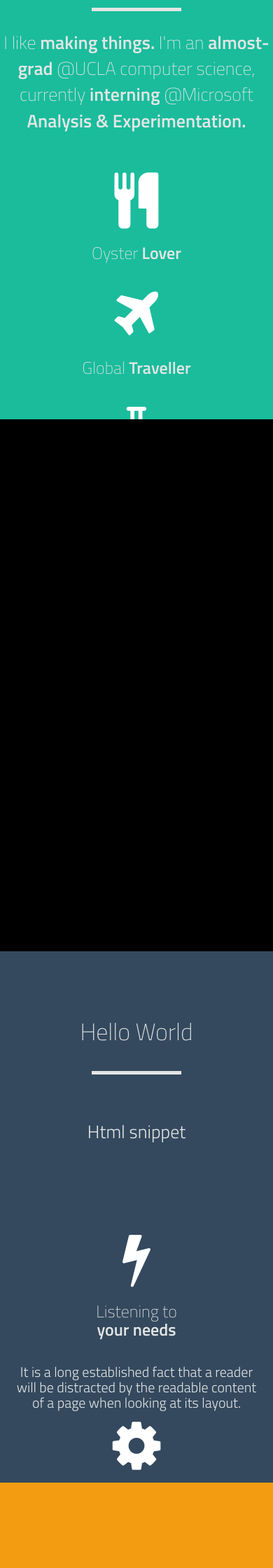
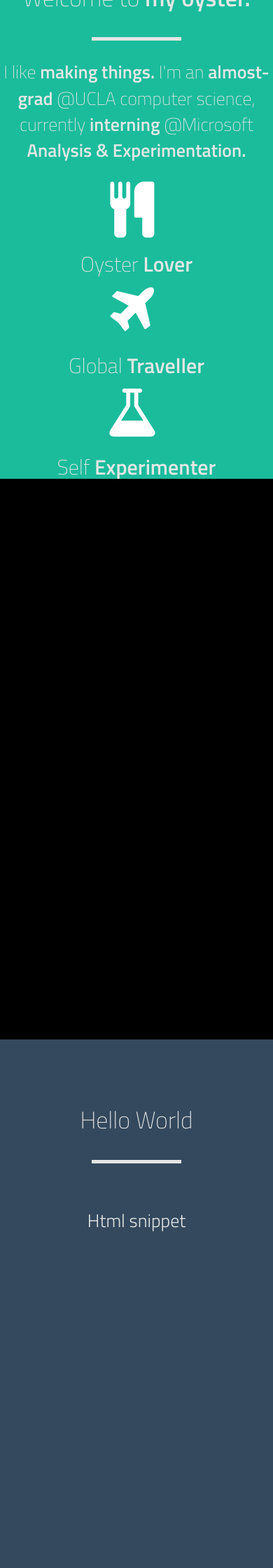
Before and after one commit to mfaywu/mfaywu, a Django app: page / in a window 390 px wide. Shown: the part 920-3160 px from the top of the page at 70% size. Run offline with Django 3.2, Linux system fonts and the light colour scheme; some libraries are stand-ins or nearby versions.

Commit message:
Some simple UI Changes

```diff
--- a/home/templates/home/header.html
+++ b/home/templates/home/header.html
@@ -53,7 +53,7 @@
 
 
 	<!-- === MAIN Background === -->
-	<div style="height: 90%" class="slide story" id="slide-1" data-slide="1" >
+	<div style="height: 95%" class="slide story" id="slide-1" data-slide="1" >
 		<div class="container-fluid">
 			<div id="home-row-1" class="row clearfix">
 				<div class="col-12">
@@ -72,7 +72,7 @@
 	</div><!-- /slide1 -->
 
 	<!-- === Slide 2 === -->
-	<div style="height: 90%" class="slide story" id="slide-2" data-slide="2">
+	<div style="height: 95%" class="slide story" id="slide-2" data-slide="2">
 		<div class="container">
 			<div class="row title-row">
 				<div class="col-12 font-thin">Welcome to <span class="font-semibold">my oyster.</span> </div>
@@ -83,7 +83,7 @@
 			<div class="row subtitle-row">
 				<div class="col-12 font-thin">I like <span class="font-semibold">making things.</span> I'm an <span class="font-semibold">almost-grad</span> @UCLA computer science, currently <span class="font-semibold">interning</span> @Microsoft <span class="font-semibold">Analysis & Experimentation.</span></div>
 			</div><!-- /row -->
-			<div class="row content-row">
+
 				<div class="col-12 col-lg-3 col-sm-6">
 					<p><i class="icon icon-food"></i></p>
 					<h2 class="font-thin">Oyster <span class="font-semibold">Lover</span></h2>
@@ -104,19 +104,19 @@
 					<h2 class="font-thin">Book <span class="font-semibold">Enthusiast</span></h2>
 					<!--<h4 class="font-thin">Lorem Ipsum is simply dummy text of the printing and typesetting industry.</h4>-->
 				</div><!-- /col12 -->
-			</div><!-- /row -->
+
 		</div><!-- /container -->
 	</div><!-- /slide2 -->
 
 	<!-- === SLide 3 - Portfolio -->
-	<div style="height: 90%" class="slide story" id="slide-3" data-slide="3">
+	<div style="height: 95%" class="slide story" id="slide-3" data-slide="3">
 		<div class="row">
 			<div class="col-12 col-sm-6 col-lg-2"><a data-fancybox-group="portfolio" class="fancybox" href=""><img class="thumb" src="" alt=""></a></div>
 		</div><!-- /row -->
 	</div><!-- /slide3 -->
 
 	<!-- === Slide 4 - Process === -->
-	<div style="height: 90%" class="slide story" id="slide-4" data-slide="4">
+	<div style="height: 95%" class="slide story" id="slide-4" data-slide="4">
 		<div class="container">
 			<div class="row title-row">
 				<div class="col-12 font-thin">{% block title %} {% endblock %}</div>
@@ -133,33 +133,7 @@
 				<div class="col-sm-1 hidden-sm">&nbsp;</div>
 			</div><!-- /row -->
 			<div class="row content-row">
-				<div class="col-sm-1 hidden-sm">&nbsp;</div>
-				<div class="col-12 col-sm-2">
-					<p><i class="icon icon-bolt"></i></p>
-					<h2 class="font-thin">Listening to<br><span class="font-semibold" >your needs</span></h2>
-					<h4 class="font-thin">It is a long established fact that a reader will be distracted by the readable content of a page when looking at its layout.</h4>
-				</div><!-- /col12 -->
-				<div class="col-12 col-sm-2">
-					<p><i class="icon icon-cog"></i></p>
-					<h2 class="font-thin">Project<br><span class="font-semibold">discovery</span></h2>
-					<h4 class="font-thin">It is a long established fact that a reader will be distracted by the readable content of a page when looking at its layout.</h4>
-				</div><!-- /col12 -->
-				<div class="col-12 col-sm-2">
-					<p><i class="icon icon-cloud"></i></p>
-					<h2 class="font-thin">Storming<br><span class="font-semibold">our brains</span></h2>
-					<h4 class="font-thin">It is a long established fact that a reader will be distracted by the readable content of a page when looking at its layout.</h4>
-				</div><!-- /col12 -->
-				<div class="col-12 col-sm-2">
-					<p><i class="icon icon-map-marker"></i></p>
-					<h2 class="font-thin">Getting<br><span class="font-semibold">there</span></h2>
-					<h4 class="font-thin">It is a long established fact that a reader will be distracted by the readable content of a page when looking at its layout.</h4>
-				</div><!-- /col12 -->
-				<div class="col-12 col-sm-2">
-					<p><i class="icon icon-gift"></i></p>
-					<h2 class="font-thin">Delivering<br><span class="font-semibold">the product</span></h2>
-					<h4 class="font-thin">It is a long established fact that a reader will be distracted by the readable content of a page when looking at its layout.</h4>
-				</div><!-- /col12 -->
-				<div class="col-sm-1 hidden-sm">&nbsp;</div>
+
 			</div><!-- /row -->
 		</div><!-- /container -->
 	</div><!-- /slide4 -->
```
